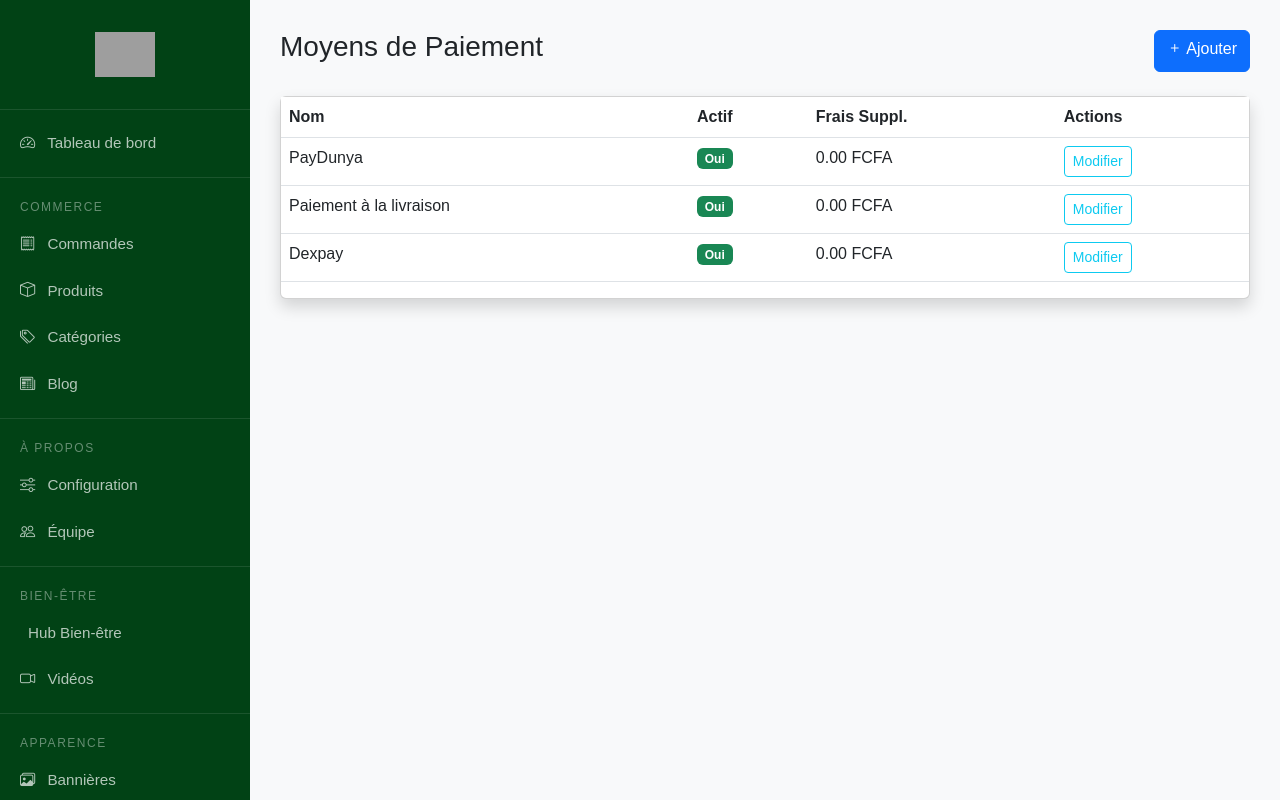
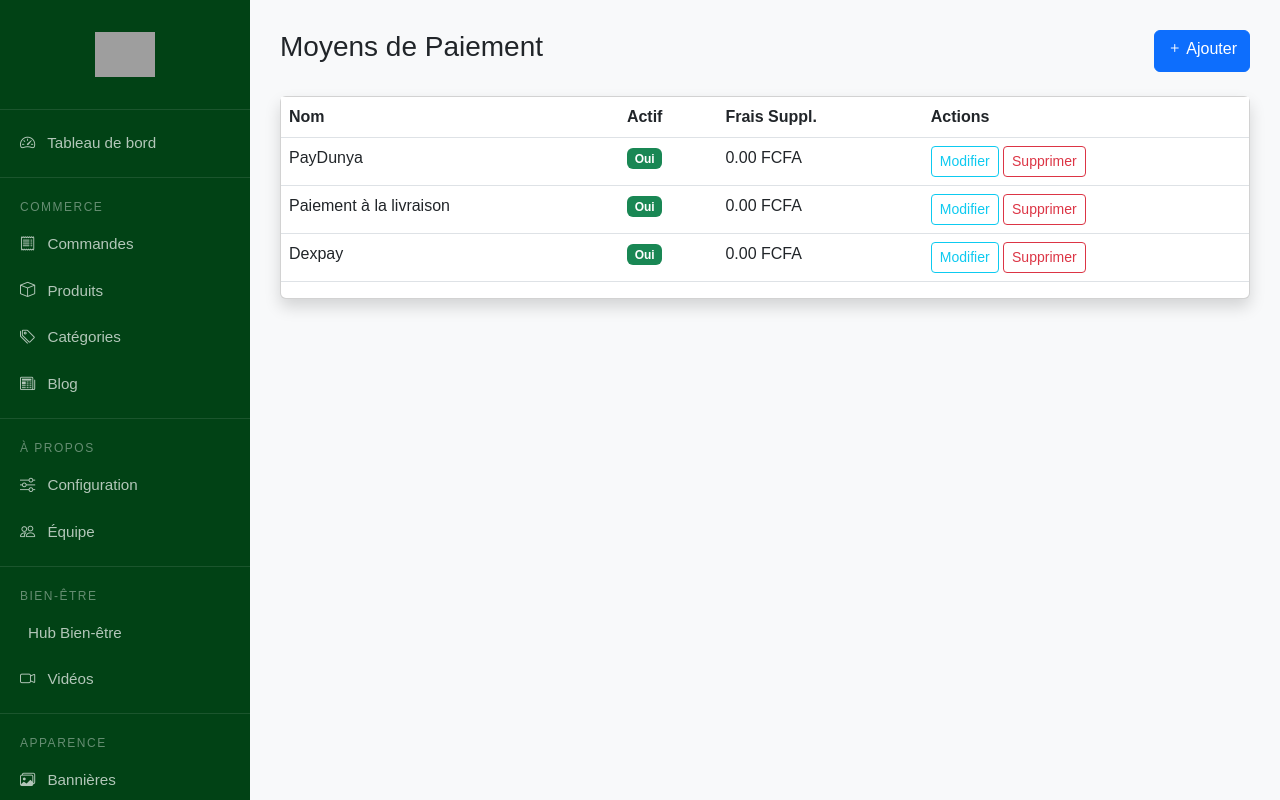
Before and after one commit to ndire92/cind, a Django app: page /dashboard/settings/payment-methods/ in a window 1280 px wide. Run offline with Django 5.2, Linux system fonts and the light colour scheme; a user stored in the database is signed in; data comes from the database, SQL or seed files in the repository; grey boxes are pictures that could not be loaded.

Commit message:
Add delete button for payment methods
Added a delete button for payment methods with confirmation.

```diff
--- a/templates/dashboard/settings/payment_list.html
+++ b/templates/dashboard/settings/payment_list.html
@@ -31,9 +31,17 @@
                         {% endif %}
                     </td>
                     <td>{{ method.extra_fee }} FCFA</td>
-                    <td>
-                        <a href="{% url 'dashboard:edit_payment_method' method.id %}" class="btn btn-sm btn-outline-info">Modifier</a>
-                    </td>
+<td>
+    <a href="{% url 'dashboard:edit_payment_method' method.id %}" class="btn btn-sm btn-outline-info">Modifier</a>
+
+    <!-- Bouton Supprimer -->
+    <form method="post" action="{% url 'dashboard:delete_payment_method' method.id %}" style="display:inline-block;">
+        {% csrf_token %}
+        <button type="submit" class="btn btn-sm btn-outline-danger" onclick="return confirm('Êtes-vous sûr de vouloir supprimer ce moyen de paiement ?');">
+            Supprimer
+        </button>
+    </form>
+</td>
                 </tr>
                 {% endfor %}
             </tbody>
```
